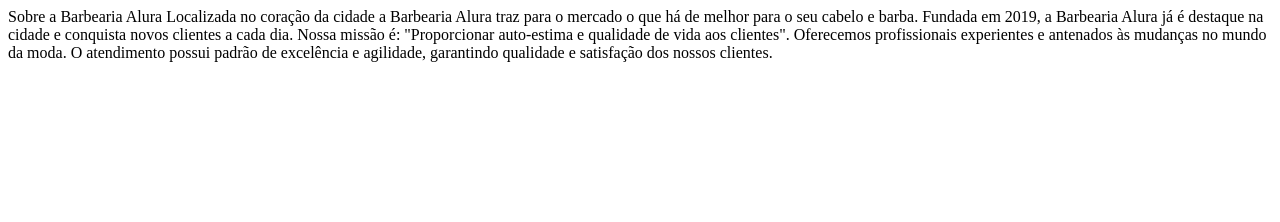
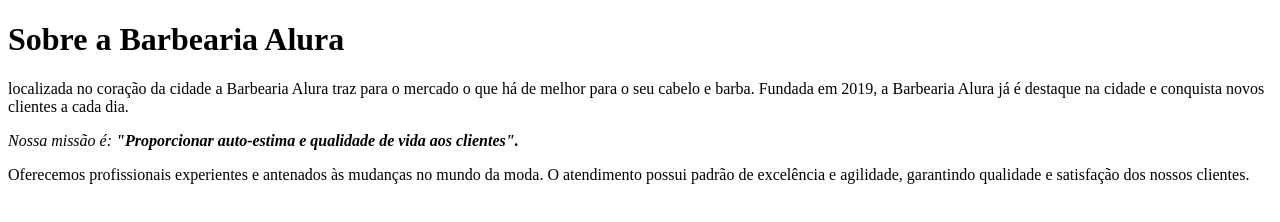
Before and after one commit to jessicaxxs/site1anoB, a plain HTML site: page index.html in a window 1280 px wide. Drawn offline with Linux system fonts and the light colour scheme.

Commit message:
Add files via upload

```diff
--- a/index.html
+++ b/index.html
@@ -1,19 +1,17 @@
-
 <!DOCTYPE html>
 <html lang="pt-br">
 <head>
     <meta charset="UTF-8">
     <meta http-equiv="X-UA-Compatible" content="IE=edge">
     <meta name="viewport" content="width=device-width, initial-scale=1.0">
-    <title>jessica</title>
+    <title>barbearia alura</title>
 </head>
 <body>
-    Sobre a Barbearia Alura
+<h1>Sobre a Barbearia Alura</h1>
+<P>localizada no coração da cidade a Barbearia Alura traz para o mercado o que há de melhor para o seu cabelo e barba. Fundada em 2019, a Barbearia Alura já é destaque na cidade e conquista novos clientes a cada dia.</P>
 
-Localizada no coração da cidade a Barbearia Alura traz para o mercado o que há de melhor para o seu cabelo e barba. Fundada em 2019, a Barbearia Alura já é destaque na cidade e conquista novos clientes a cada dia.
+<P><em>Nossa missão é:<strong> "Proporcionar auto-estima e qualidade de vida aos clientes".</strong></em></p>
 
-Nossa missão é: "Proporcionar auto-estima e qualidade de vida aos clientes".
-
-Oferecemos profissionais experientes e antenados às mudanças no mundo da moda. O atendimento possui padrão de excelência e agilidade, garantindo qualidade e satisfação dos nossos clientes.
+<P>Oferecemos profissionais experientes e antenados às mudanças no mundo da moda. O atendimento possui padrão de excelência e agilidade, garantindo qualidade e satisfação dos nossos clientes.</p>
 </body>
 </html>
```
